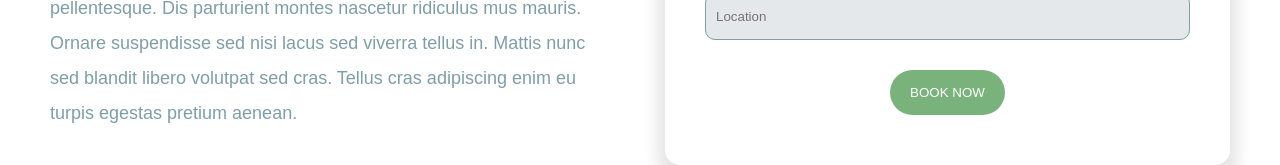
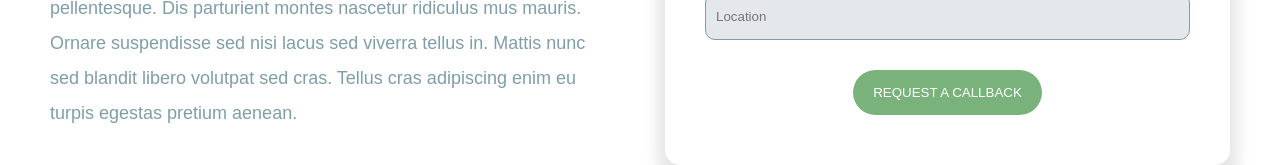
Before and after one commit to Luigi-Iorio/proj-html-vuejs, a Vue app: page / in a window 1280 px wide. Shown: the part 1162-1327 px from the top of the page. Built offline with nearby package versions, Linux system fonts and the light colour scheme.

Commit message:
feat: mixin for button style

```diff
--- a/src/assets/scss/partials/variables.scss
+++ b/src/assets/scss/partials/variables.scss
@@ -12,3 +12,12 @@ $athens: #e5e8eb;
   flex-direction: row;
   align-items: center;
 }
+
+@mixin buttonOne {
+  border: none;
+  padding: 15px 20px;
+  color: $white;
+  text-transform: uppercase;
+  border-radius: 30px;
+  background-color: $bay;
+}
--- a/src/components/BottonOne.vue
+++ /dev/null
@@ -1,22 +0,0 @@
-<script>
-export default {};
-</script>
-
-<template>
-  <!-- bottone -->
-  <button>Book Now</button>
-  <!-- /bottone -->
-</template>
-
-<style lang="scss" scoped>
-@use "../assets/scss/partials/variables.scss" as *;
-
-button {
-  border: none;
-  padding: 15px 20px;
-  color: $white;
-  text-transform: uppercase;
-  border-radius: 30px;
-  background-color: $bay;
-}
-</style>
--- a/src/components/HeaderBottomNav.vue
+++ b/src/components/HeaderBottomNav.vue
@@ -1,7 +1,6 @@
 <script>
 import Logo from "./Logo.vue";
 import HeaderBottomMenu from "./HeaderBottomMenu.vue";
-import BottonOne from "./BottonOne.vue";
 
 export default {
   data() {
@@ -37,7 +36,6 @@ export default {
   components: {
     Logo,
     HeaderBottomMenu,
-    BottonOne,
   },
 };
 </script>
@@ -47,7 +45,9 @@ export default {
   <nav>
     <Logo />
     <HeaderBottomMenu :menuLinks="menuLinks" />
-    <BottonOne />
+    <!-- button -->
+    <button>Book Now</button>
+    <!-- /button -->
   </nav>
   <!-- /nav -->
 </template>
@@ -61,5 +61,9 @@ nav {
   margin: 0 auto;
   @include flex-row-center;
   justify-content: space-between;
+
+  button {
+    @include buttonOne;
+  }
 }
 </style>
--- a/src/components/HeroOneRight.vue
+++ b/src/components/HeroOneRight.vue
@@ -1,11 +1,5 @@
 <script>
-import BottonOne from "./BottonOne.vue";
-
-export default {
-  components: {
-    BottonOne,
-  },
-};
+export default {};
 </script>
 
 <template>
@@ -47,7 +41,9 @@ export default {
           placeholder="Location"
         />
       </div>
-      <BottonOne />
+      <!-- button -->
+      <button>Request a callback</button>
+      <!-- /button -->
     </form>
     <!-- /form -->
   </div>
@@ -88,6 +84,10 @@ export default {
       background-color: $athens;
       outline: none;
     }
+
+    button {
+      @include buttonOne;
+    }
     .name {
       @include flex-row-center;
       border: 1px solid $gumbo;
```
